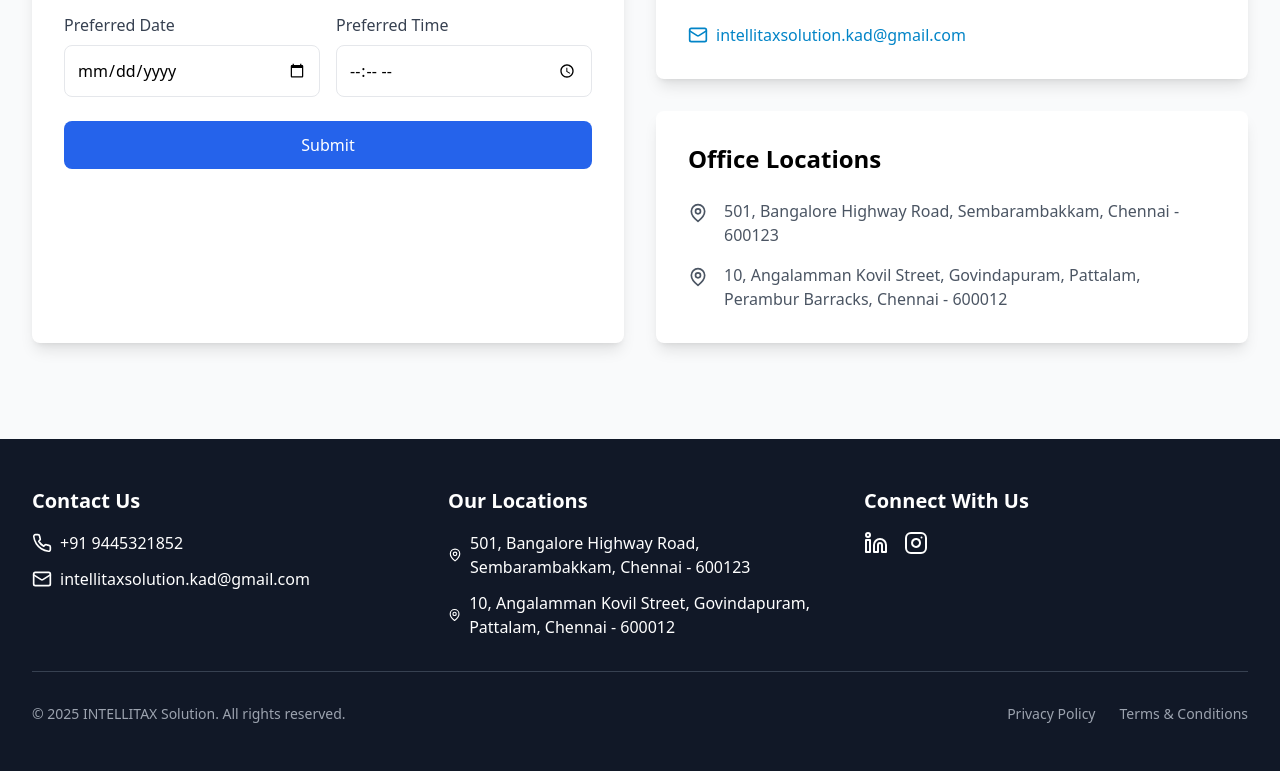
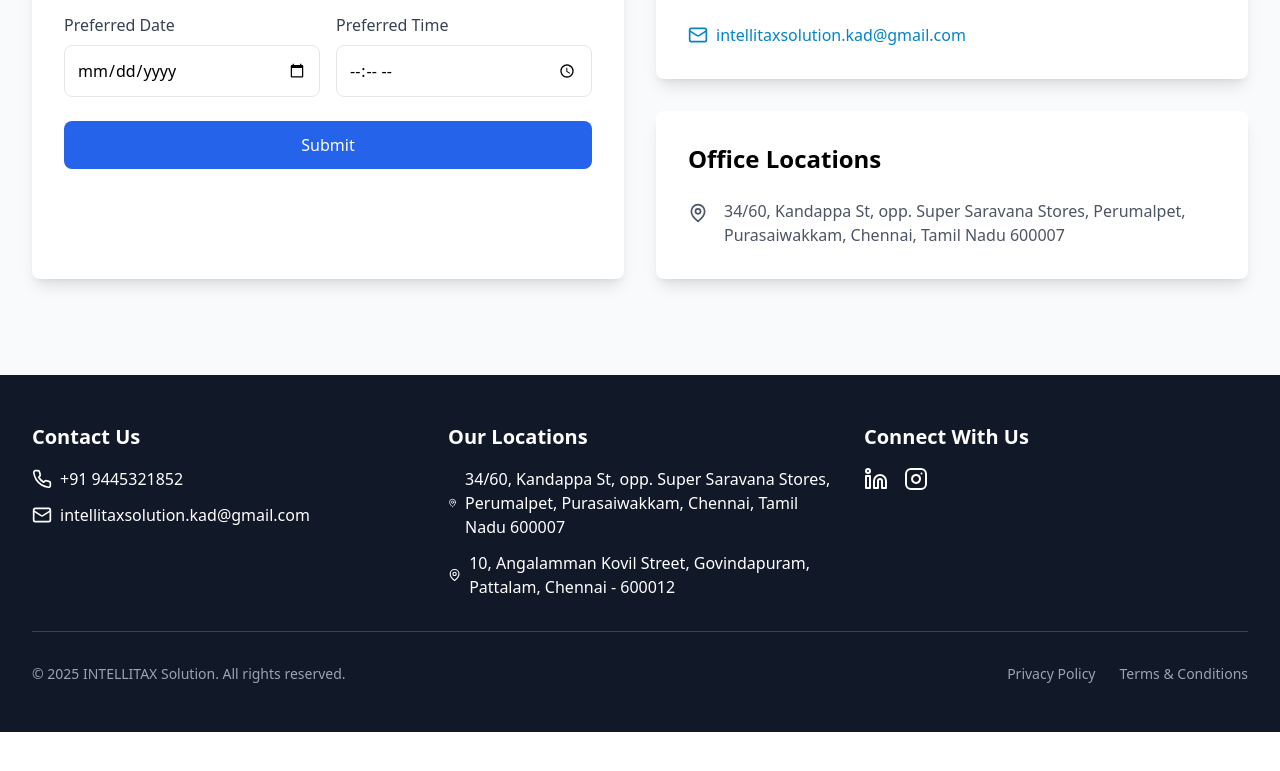
Before and after one commit to naren28102/IntelliTaxSolution-frontend, a React (Vite) app: page /contact in a window 1280 px wide. Shown: the part 593-1364 px from the top of the page. After the commit the page ends 1325 px from the top, so only its background shows below. Built offline with nearby package versions, Linux system fonts and the light colour scheme.

Commit message:
address change

```diff
--- a/src/components/Footer.tsx
+++ b/src/components/Footer.tsx
@@ -24,13 +24,13 @@ function Footer() {
             <h3 className="text-xl font-bold mb-4">Our Locations</h3>
             <div className="space-y-3">
               <a
-                href="https://maps.google.com/?q=501,+Bangalore+Highway+Road,+Sembarambakkam,+Chennai+-+600123"
+                href="https://maps.app.goo.gl/u9XtHV4fbaq5LA3y8"
                 target="_blank"
                 rel="noopener noreferrer"
                 className="flex items-center hover:text-gray-300"
               >
                 <MapPin size={20} className="mr-2" />
-                501, Bangalore Highway Road, Sembarambakkam, Chennai - 600123
+                34/60, Kandappa St, opp. Super Saravana Stores, Perumalpet, Purasaiwakkam, Chennai, Tamil Nadu 600007
               </a>
               <a
                 href="https://maps.google.com/?q=10,+Angalamman+Kovil+Street,+Govindapuram,+Pattalam,+Perambur+Barracks,+Chennai+-+600012"
--- a/src/pages/Contact.tsx
+++ b/src/pages/Contact.tsx
@@ -60,13 +60,10 @@ function Contact() {
 
   const addresses = [
     {
-      address: "501, Bangalore Highway Road, Sembarambakkam, Chennai - 600123",
-      mapUrl: "https://maps.google.com/?q=501,+Bangalore+Highway+Road,+Sembarambakkam,+Chennai+-+600123"
+      address: "34/60, Kandappa St, opp. Super Saravana Stores, Perumalpet, Purasaiwakkam, Chennai, Tamil Nadu 600007",
+      mapUrl: "https://maps.app.goo.gl/u9XtHV4fbaq5LA3y8"
     },
-    {
-      address: "10, Angalamman Kovil Street, Govindapuram, Pattalam, Perambur Barracks, Chennai - 600012",
-      mapUrl: "https://maps.google.com/?q=10,+Angalamman+Kovil+Street,+Govindapuram,+Pattalam,+Perambur+Barracks,+Chennai+-+600012"
-    }
+
   ];
 
   return (
```
